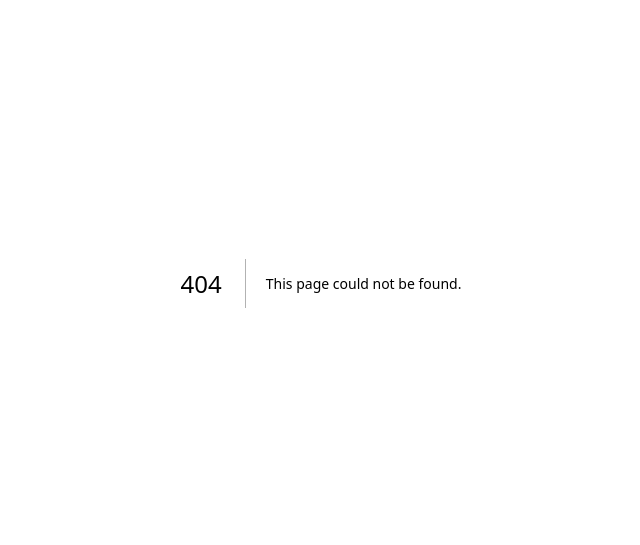
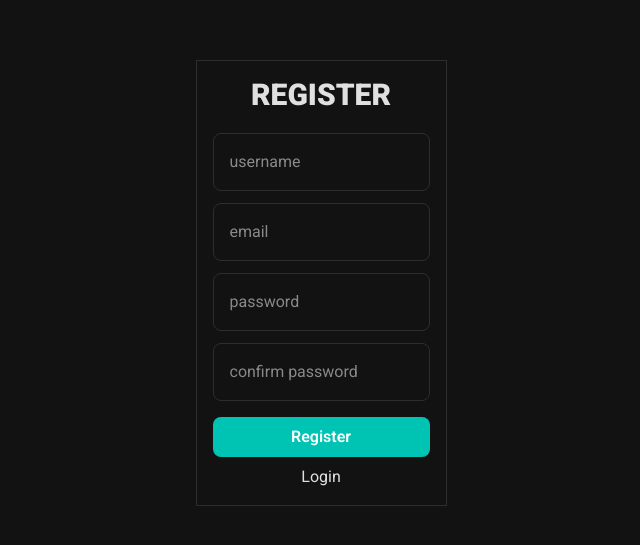
Before and after one commit to JoshuaRVLS/chat-with-eva, a Next.js app: page /register in a window 1280 px wide. Before the commit this address had no page. Shown: the part 117-662 px from the top of the page, without its empty margins (319-959 px from the left). Built offline with nearby package versions, Linux system fonts and the light colour scheme; a web font is replaced by a local one.

Commit message:
Register Page

```diff
--- /dev/null
+++ b/app/register/page.tsx
@@ -0,0 +1,119 @@
+"use client";
+
+import Link from "next/link";
+import { FormEvent, useCallback, useEffect, useState } from "react";
+import Reveal from "../components/Animations/Reveal";
+import toast from "react-hot-toast";
+import { useRouter } from "next/navigation";
+
+export default function RegisterPage() {
+  const [username, setUsername] = useState<string>("");
+  const [email, setEmail] = useState<string>("");
+  const [password, setPassword] = useState<string>("");
+  const [confirmPassword, setConfirmPassword] = useState<string>("");
+  const [loading, setLoading] = useState<boolean>(false);
+  const [error, setError] = useState<string>("");
+  const router = useRouter();
+
+  useEffect(() => {
+    if (password !== confirmPassword) {
+      if (!error) {
+        setError("Password doesn't match");
+      }
+    } else {
+      setError("");
+    }
+  }, [password, confirmPassword]);
+
+  const register = useCallback(
+    async (e: FormEvent) => {
+      setLoading(true);
+      e.preventDefault();
+
+      try {
+        const response = await fetch("/api/users/register", {
+          method: "POST",
+          headers: {
+            "Content-Type": "application/json",
+          },
+          body: JSON.stringify({
+            username: username,
+            email: email,
+            password: password,
+            confirmPassword: confirmPassword,
+          }),
+        });
+
+        const data = await response.json();
+
+        if (!data.success) {
+          setLoading(false);
+          return toast.error(data.message);
+        }
+
+        toast.success(data.message);
+
+        router.push("/login");
+      } catch (error) {
+        if (error instanceof Error) {
+          setLoading(false);
+          toast.error(error.message);
+        }
+        toast.error("An unexpected error occurred");
+      }
+      setLoading(false);
+    },
+    [username, email, password, confirmPassword]
+  );
+
+  return (
+    <div className="center">
+      <Reveal>
+        <form onSubmit={register} className="form">
+          <h1 className="title">REGISTER</h1>
+          <input
+            value={username}
+            onChange={(e) => setUsername(e.target.value)}
+            type="text"
+            placeholder="username"
+            className="input"
+          />
+          <input
+            value={email}
+            onChange={(e) => setEmail(e.target.value)}
+            type="email"
+            placeholder="email"
+            className="input"
+          />
+          <input
+            value={password}
+            onChange={(e) => setPassword(e.target.value)}
+            type="password"
+            placeholder="password"
+            className="input"
+          />
+          <input
+            value={confirmPassword}
+            onChange={(e) => setConfirmPassword(e.target.value)}
+            type="password"
+            placeholder="confirm password"
+            className="input"
+          />
+          <span className={`error ${!error ? "opacity-0" : "opacity-100"}`}>
+            {error}
+          </span>
+          <button
+            disabled={loading}
+            type="submit"
+            className={`btn ${loading && "opacity-70"}`}
+          >
+            {!loading ? "Register" : "Verifying..."}
+          </button>
+          <Link href="/login" className="link">
+            Login
+          </Link>
+        </form>
+      </Reveal>
+    </div>
+  );
+}
```
